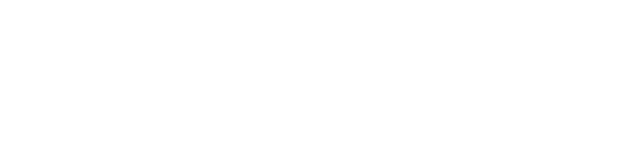
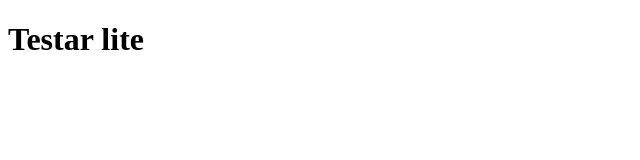
Before and after one commit to dalar12/test, a plain HTML site: page index.html in a window 1280 px wide. Shown: the whole page, without its empty margins (0-640 px from the left). Drawn offline with Linux system fonts and the light colour scheme.

Commit message:
Har justerat i index.html

```diff
--- a/index.html
+++ b/index.html
@@ -5,7 +5,7 @@
 		<title></title>
 	</head>
 	<body>
-		<h1></h1>
+		<h1>Testar lite</h1>
 
 	</body>
 </html>
```
